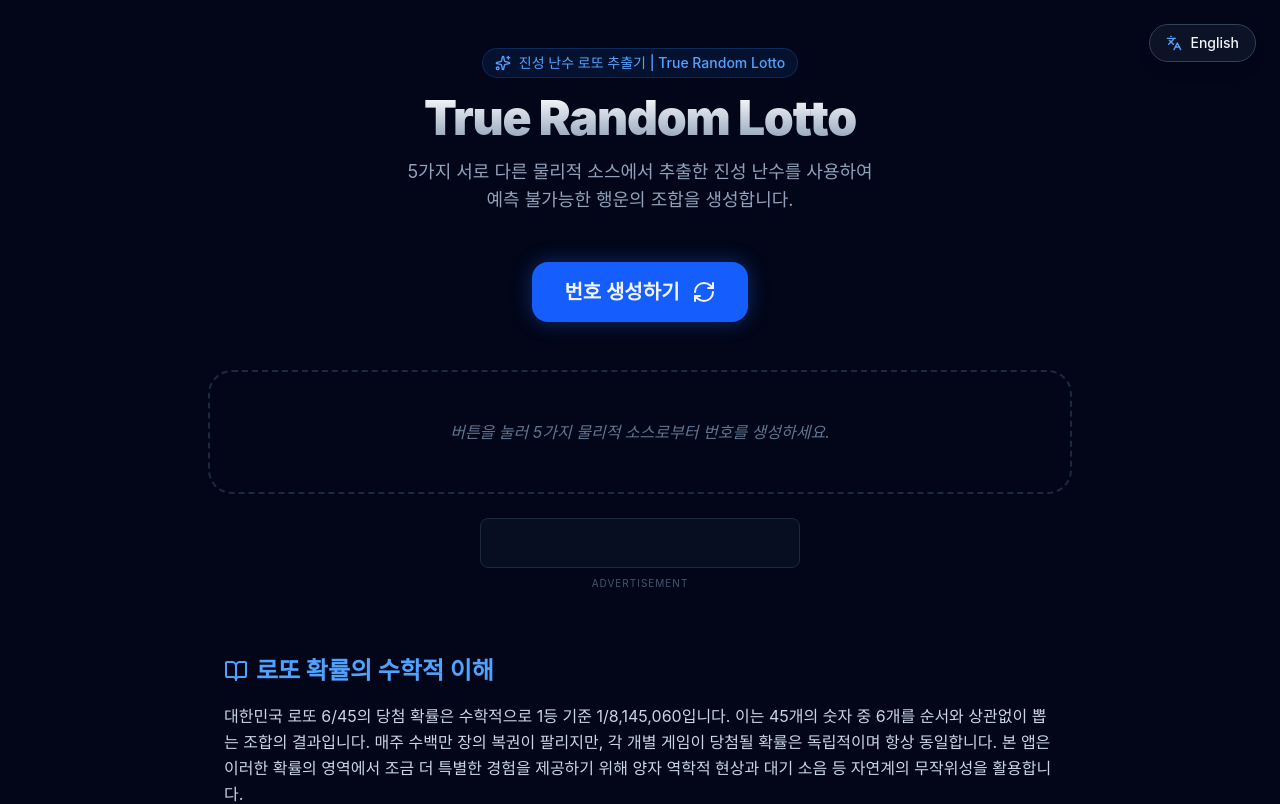
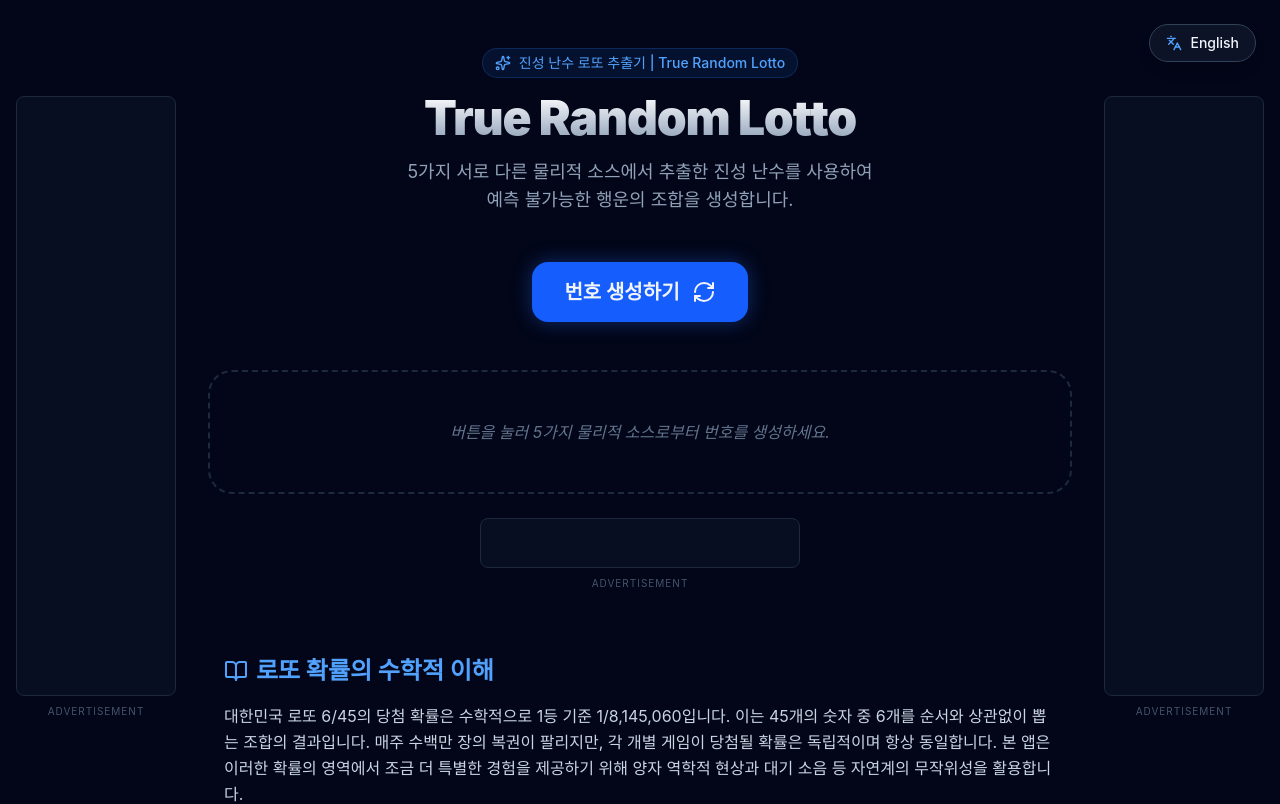
Before and after one commit to superhky/lotto_generator_true-random, a React (Vite) app: page / in a window 1280 px wide. Shown: the top 804 px of the page. Built offline with nearby package versions, Linux system fonts and the light colour scheme.

Commit message:
feat: add Kakao AdFit vertical skyscraper (160x600) to sidebars

```diff
--- a/src/App.tsx
+++ b/src/App.tsx
@@ -11,6 +11,7 @@ import {
 } from './utils/TRNGService';
 // import AdComponent from './components/AdComponent'; // 심사 중 미사용
 import KakaoAd from './components/KakaoAd';
+import KakaoAdVertical from './components/KakaoAdVertical';
 import InfoSection from './components/InfoSection';
 // import InterstitialAd from './components/InterstitialAd'; // 심사 중 미사용
 import { translations, type Language } from './utils/translations';
@@ -120,7 +121,15 @@ const App: React.FC = () => {
   };
 
   return (
-    <div className="min-h-screen bg-slate-950 text-slate-100 font-sans selection:bg-blue-500/30">
+    <div className="min-h-screen bg-slate-950 text-slate-100 font-sans selection:bg-blue-500/30 overflow-x-hidden">
+      {/* Side Ads (Visible on Large Screens) */}
+      <div className="hidden xl:block fixed left-4 top-24 z-10">
+        <KakaoAdVertical />
+      </div>
+      <div className="hidden xl:block fixed right-4 top-24 z-10">
+        <KakaoAdVertical />
+      </div>
+
       {/* Language Switcher Floating Button */}
       <div className="fixed top-6 right-6 z-40">
         <button
--- /dev/null
+++ b/src/components/KakaoAdVertical.tsx
@@ -0,0 +1,48 @@
+import React, { useEffect, useRef } from 'react';
+
+const KakaoAdVertical: React.FC = () => {
+  const adRef = useRef<HTMLDivElement>(null);
+
+  useEffect(() => {
+    if (typeof window === 'undefined') return;
+
+    if (adRef.current) {
+      adRef.current.innerHTML = '';
+
+      const ins = document.createElement('ins');
+      ins.className = 'kakao_ad_area';
+      ins.style.display = 'none';
+      ins.setAttribute('data-ad-unit', 'DAN-s9GPVRbLMivYzNxU');
+      ins.setAttribute('data-ad-width', '160');
+      ins.setAttribute('data-ad-height', '600');
+
+      const script = document.createElement('script');
+      script.type = 'text/javascript';
+      script.src = 'https://t1.daumcdn.net/kas/static/ba.min.js';
+      script.async = true;
+
+      adRef.current.appendChild(ins);
+      adRef.current.appendChild(script);
+    }
+
+    return () => {
+      if (adRef.current) {
+        adRef.current.innerHTML = '';
+      }
+    };
+  }, []);
+
+  return (
+    <div className="flex flex-col items-center justify-center overflow-hidden">
+      <div
+        ref={adRef}
+        className="min-h-[600px] w-[160px] flex items-center justify-center bg-slate-900/50 rounded-lg border border-slate-800"
+      >
+        {/* Kakao Ad will be injected here */}
+      </div>
+      <p className="text-[10px] text-slate-600 mt-2 tracking-widest uppercase">ADVERTISEMENT</p>
+    </div>
+  );
+};
+
+export default KakaoAdVertical;
```
